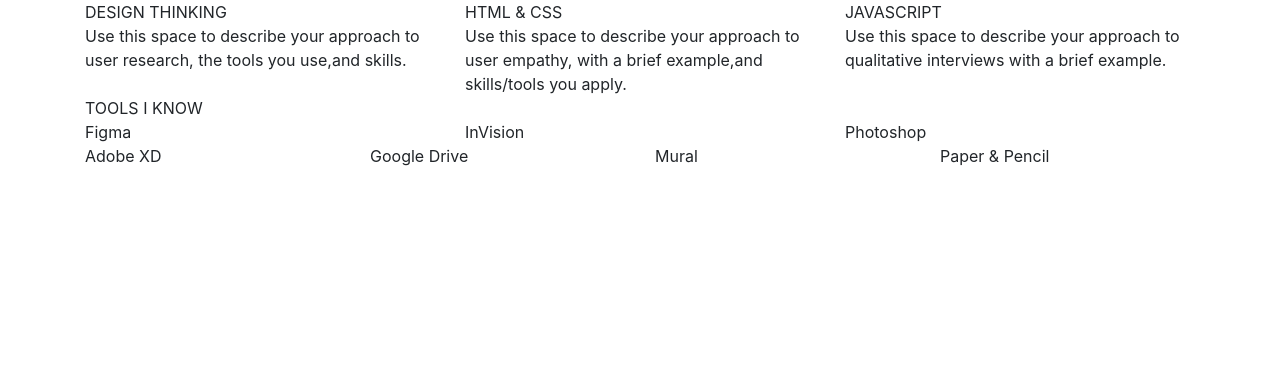
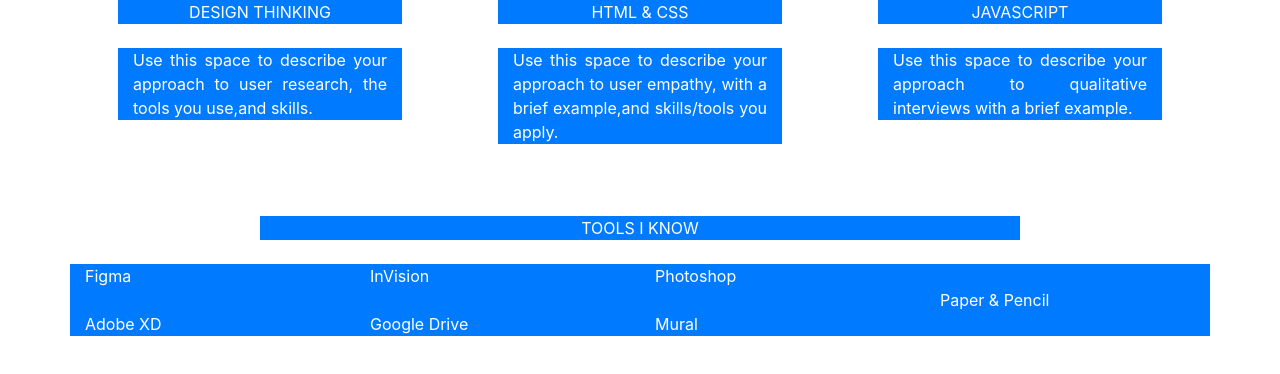
Before and after one commit to florsu/Bootstrap-Portfolio, a plain HTML site: page myskills.html in a window 1280 px wide. Drawn offline with nearby package versions, Linux system fonts and the light colour scheme.

Commit message:
create rows and colums

```diff
--- a/myskills.html
+++ b/myskills.html
@@ -16,25 +16,39 @@
 
         <section>
             <div class="container">
-                <div class="row">
-                  <div class="col-sm">
+                <div class="row text-center">
+                  <div class="col px-md-5">
+                    <div class="col-sm bg-primary text-white">
                       DESIGN THINKING
                     </div>
-                  <div class="col-sm">
+                  </div>
+                  <div class="col px-md-5">
+                    <div class="col-sm bg-primary text-white">
                       HTML & CSS
                     </div>
-                  <div class="col-sm">
+                  </div>
+                  <div class="col px-md-5">
+                    <div class="col-sm bg-primary text-white">
                     JAVASCRIPT
                     </div>
-                  <div class="container">
+                  </div>
+                </div>
                 <div class="row">
-                      <div class="col-sm">
+                  <div class="col-sm">&nbsp;</div>
+                </div>
+                <div class="row text-justify">
+                  <div class="col px-md-5">
+                    <div class="col-sm bg-primary text-white">
                       Use this space to describe your approach to user research, the tools you use,and skills.
                     </div>
-                      <div class="col-sm">
+                  </div>
+                  <div class="col px-md-5">
+                    <div class="col-sm bg-primary text-white">
                       Use this space to describe your approach to user empathy, with a brief example,and skills/tools you apply.
                     </div>
-                      <div class="col-sm">
+                  </div>
+                  <div class="col px-md-5">
+                    <div class="col-sm bg-primary text-white">
                       Use this space to describe your approach to qualitative interviews with a brief example.
                     </div>
                   </div>
@@ -43,24 +57,39 @@
             </div>
             <div class="container">
               <div class="row">
-                  <div class="col-sm-8">TOOLS I KNOW</div>
+                <div class="col-sm">&nbsp;</div>
               </div>
               <div class="row">
+                <div class="col-sm">&nbsp;</div>
+              </div>
+              <div class="row">
+                <div class="col-sm">&nbsp;</div>
+              </div>
+              <div class="row text-center">
+                <div class="col-sm-8 bg-primary text-white mx-auto ">TOOLS I KNOW</div>
+              </div>
+              <div class="row">
+                <div class="col-sm">&nbsp;</div>
+              </div>
+              <div class="row bg-primary text-white">
                 <div class="col-sm">Figma</div>
                 <div class="col-sm">InVision</div>
                 <div class="col-sm">Photoshop</div>
+                <div class="col-sm"></div>
               </div>
-                <div class="row">
+              <div class="row bg-primary text-white">
+                <div class="col-sm"></div>
+                <div class="col-sm"></div>
+                <div class="col-sm"></div>
+                <div class="col-sm">Paper &amp; Pencil</div>
+              </div>
+              <div class="row bg-primary text-white">
                 <div class="col-sm">Adobe XD</div>
                 <div class="col-sm">Google Drive</div>
                 <div class="col-sm">Mural</div>
-                 <div class="col-sm">Paper & Pencil</div>
+                <div class="col-sm"></div>
               </div>
             </div>
         </section>
-
-
-
-
       </body>
 </html>
```
Lines whose indentation alone changed are shown as unchanged.
